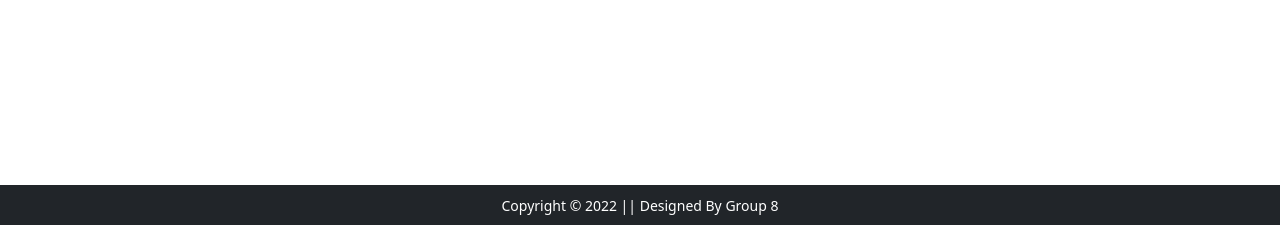
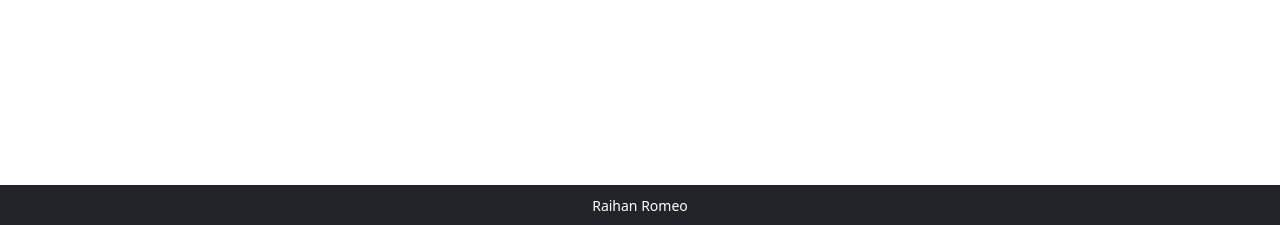
Before and after one commit to raihanromi/StudentSlotBooking, a PHP site: page / in a window 1280 px wide. Shown: the part 575-800 px from the top of the page. Run offline with PHP 8.4, Linux system fonts and the light colour scheme; some libraries are stand-ins or nearby versions.

Commit message:
Update index.php

```diff
--- a/assignment3/index.php
+++ b/assignment3/index.php
@@ -52,7 +52,7 @@
 
 
 <!-- footer start -->
-<footer class="container-fluid bg-dark text-center p-2" style="position:fixed;bottom:0"><small class="text-white">Copyright &copy; 2022 || Designed By Group 8</small>
+<footer class="container-fluid bg-dark text-center p-2" style="position:fixed;bottom:0"><small class="text-white">Raihan Romeo</small>
 </footer>
 
 
```
